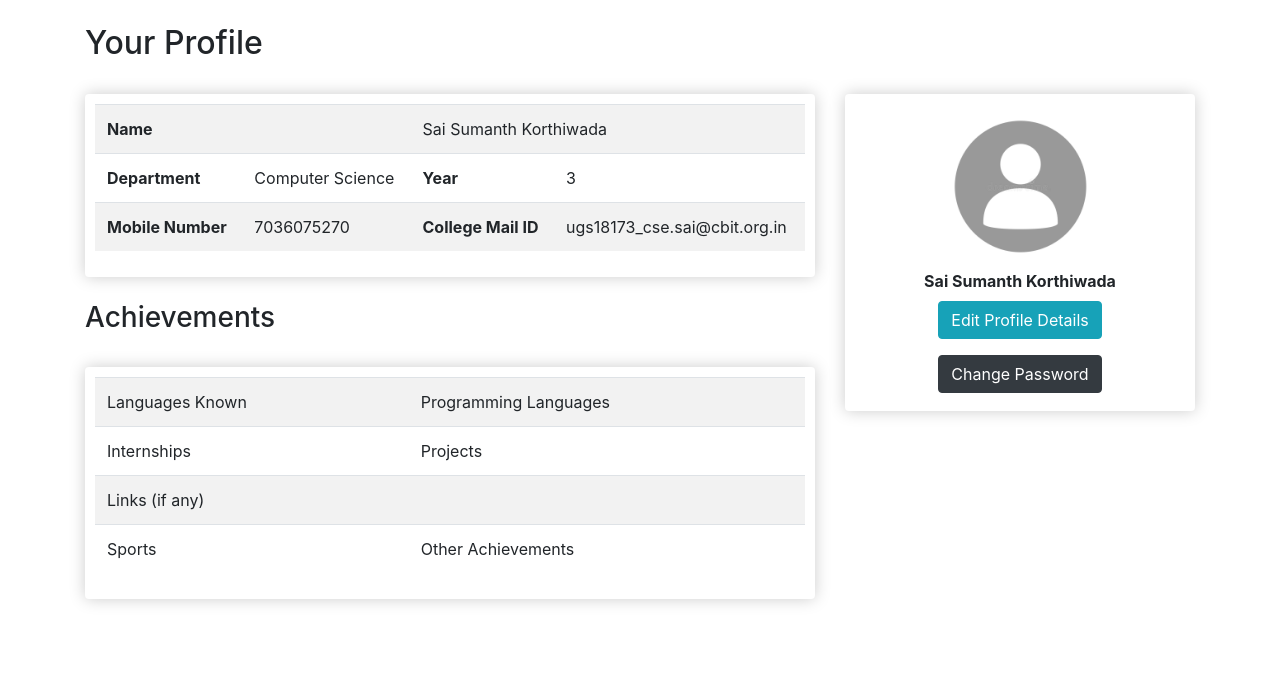
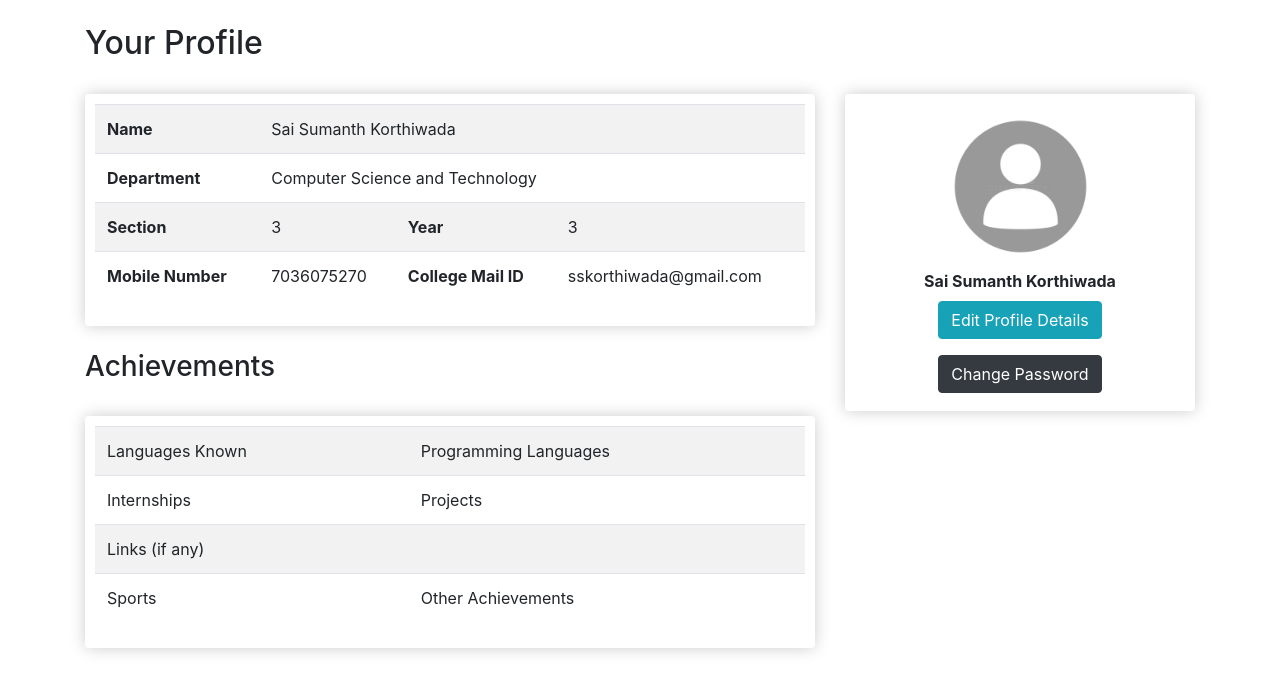
Before and after one commit to vijay13267/educrew-project, a Django app: page /profile/ in a window 1280 px wide. Shown: the part 56-748 px from the top of the page. Run offline with Django 3.2, Linux system fonts and the light colour scheme; data comes from the database, SQL or seed files in the repository; both versions use the stored data as it was after the commit.

Commit message:
Took Dynamic data from student table

```diff
--- a/MiniProject/project1/educrew/models.py
+++ b/MiniProject/project1/educrew/models.py
@@ -51,7 +51,8 @@ class SubjectInfo(models.Model):
     sub_id = models.ForeignKey(Subject, null=True, on_delete=models.CASCADE)
     dept_id = models.ForeignKey(Dept, null=True, on_delete=models.CASCADE)
     sec = models.IntegerField(null=True)
-
+    def __str__(self):
+        return str(self.sub_id)
 
 class StudentSchedule(models.Model):
     dept_id = models.ForeignKey(Dept, null=True, on_delete=models.SET_NULL)
--- a/MiniProject/project1/educrew/templates/educrew/profile.html
+++ b/MiniProject/project1/educrew/templates/educrew/profile.html
@@ -12,20 +12,24 @@
         <div class="box-element">
             <table class="table table-striped">
                 <tr>
-                    <td colspan="2" class="font-weight-bold">Name</td>
-                    <td colspan="2">Sai Sumanth Korthiwada</td>
+                    <td class="font-weight-bold">Name</td>
+                    <td colspan="3">{{user}}</td>
                 </tr>
                 <tr>
                     <td class="font-weight-bold">Department</td>
-                    <td>Computer Science</td>
+                    <td colspan="3">{{user.dept_id}}</td>
+                </tr>
+                <tr>
+                    <td class="font-weight-bold">Section</td>
+                    <td>{{user.sec}}</td>
                     <td class="font-weight-bold">Year</td>
-                    <td>3</td>
+                    <td>{{user.year}}</td>
                 </tr>
                 <tr>
                     <td class="font-weight-bold">Mobile Number</td>
-                    <td>7036075270</td>
+                    <td>{{user.phoneno}}</td>
                     <td class="font-weight-bold">College Mail ID</td>
-                    <td>ugs18173_cse.sai@cbit.org.in</td>
+                    <td>{{user.email}}</td>
                 </tr>
             </table>
         </div>
--- a/MiniProject/project1/educrew/views.py
+++ b/MiniProject/project1/educrew/views.py
@@ -35,15 +35,23 @@ def logoutUser(request):
     return redirect('login')
 
 def home(request):
+    #date and time info
     user = Student.objects.get(rollno='160118733173')
     today = datetime.now()
     date = today.strftime("%d %B, %Y")
     day = today.strftime("%A")
-    context = {'user':user, 'date':date, 'day': day}
+
+    #schedule info
+    schedule = StudentSchedule.objects.get(dept_id=1,sec=3,day='Friday')
+    faculty = SubjectInfo.objects.get(unq_id=1000)
+    context = {'user':user, 'date':date, 'day': day,
+    'schedule':schedule,'faculty':faculty,
+    }
     return render(request,'educrew/home.html',context)
 
 def profile(request):
-    context = {}
+    user = Student.objects.get(rollno='160118733173')
+    context = {'user':user}
     return render(request,'educrew/profile.html',context)
 
 def explore(request):
```
Also changed, not shown: MiniProject/project1/educrew/templates/educrew/home.html (+9 -7 lines), MiniProject/project1/db.sqlite3.
